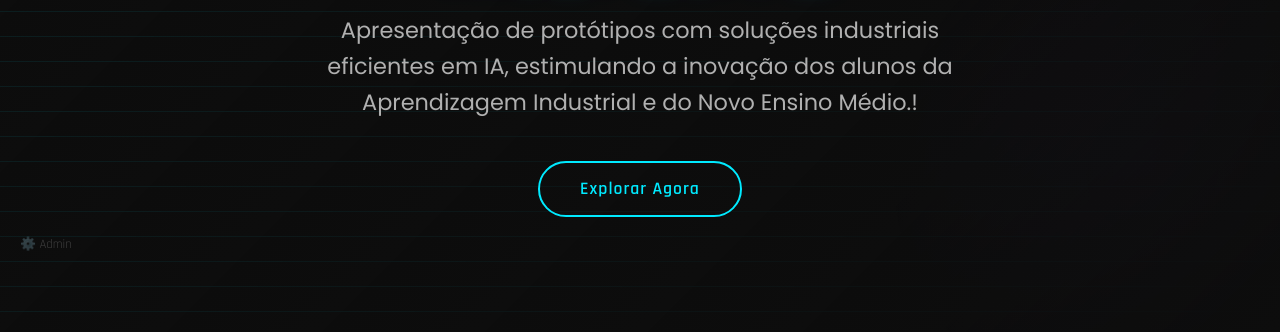
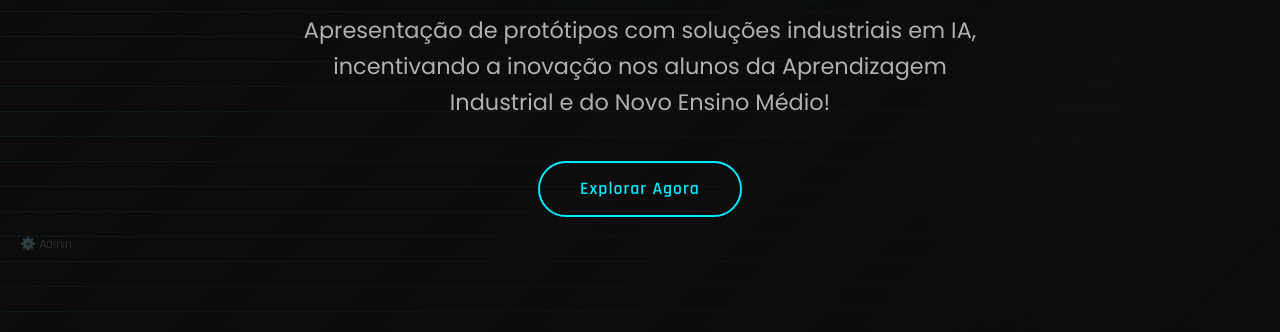
Before and after one commit to joelsonmendes/Ecossistema-digital, a plain HTML site: page index.html in a window 1280 px wide. Shown: the part 468-800 px from the top of the page. Drawn offline with nearby package versions, Linux system fonts and the light colour scheme.

Commit message:
Update index.html

```diff
--- a/index.html
+++ b/index.html
@@ -1533,7 +1533,7 @@
     <section class="hero">
         <div class="container">
             <h1 class="fade-in">Ecossistema Digital – Ferramentas e Votação Interativa</h1>
-            <p class="fade-in">Apresentação de protótipos com soluções industriais eficientes em IA, estimulando a inovação dos alunos da Aprendizagem Industrial e do Novo Ensino Médio.!</p>
+            <p class="fade-in">Apresentação de protótipos com soluções industriais em IA, incentivando a inovação nos alunos da Aprendizagem Industrial e do Novo Ensino Médio!</p>
             <button id="exploreBtn" class="btn-neon fade-in">Explorar Agora</button>
         </div>
     </section>
```
